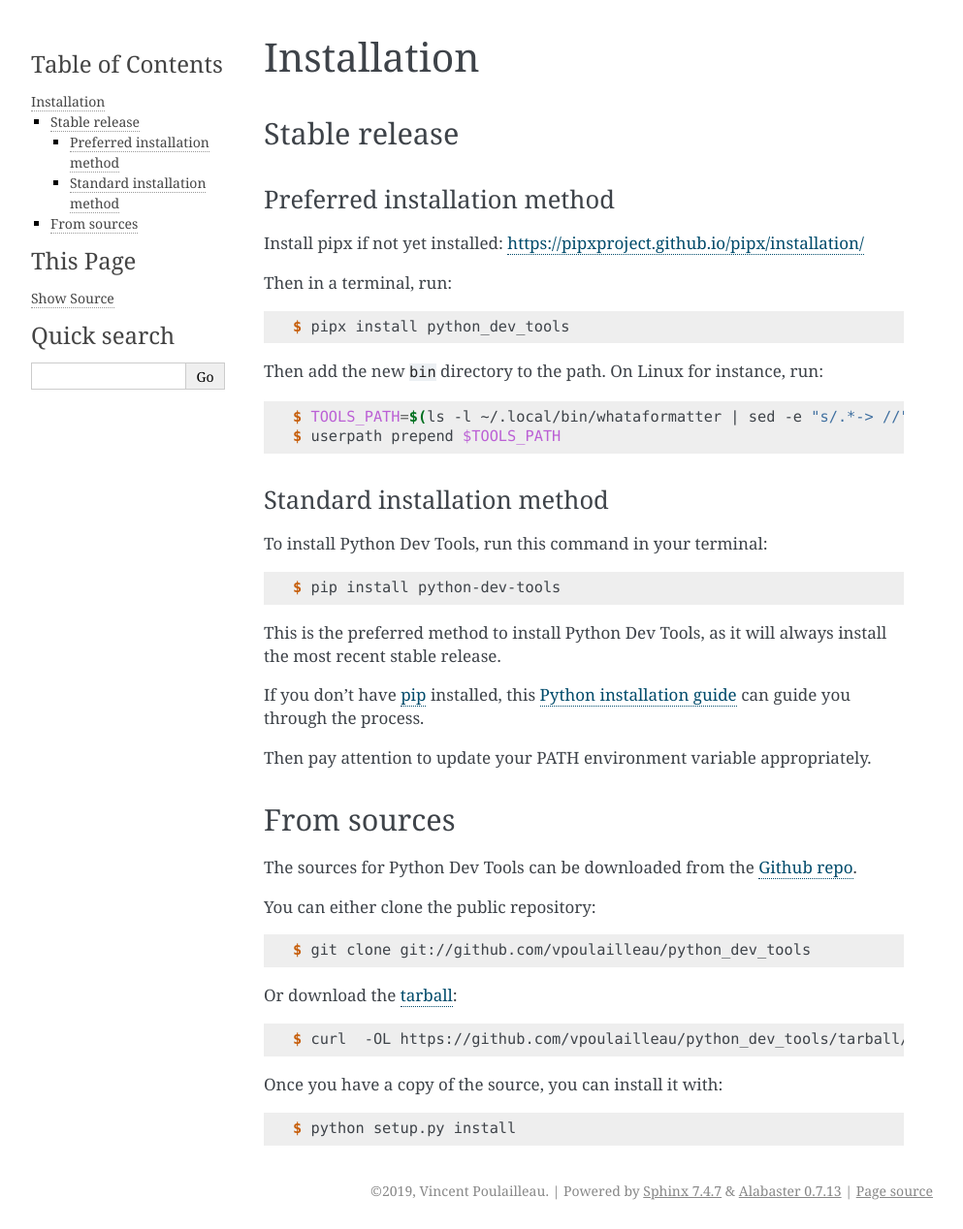
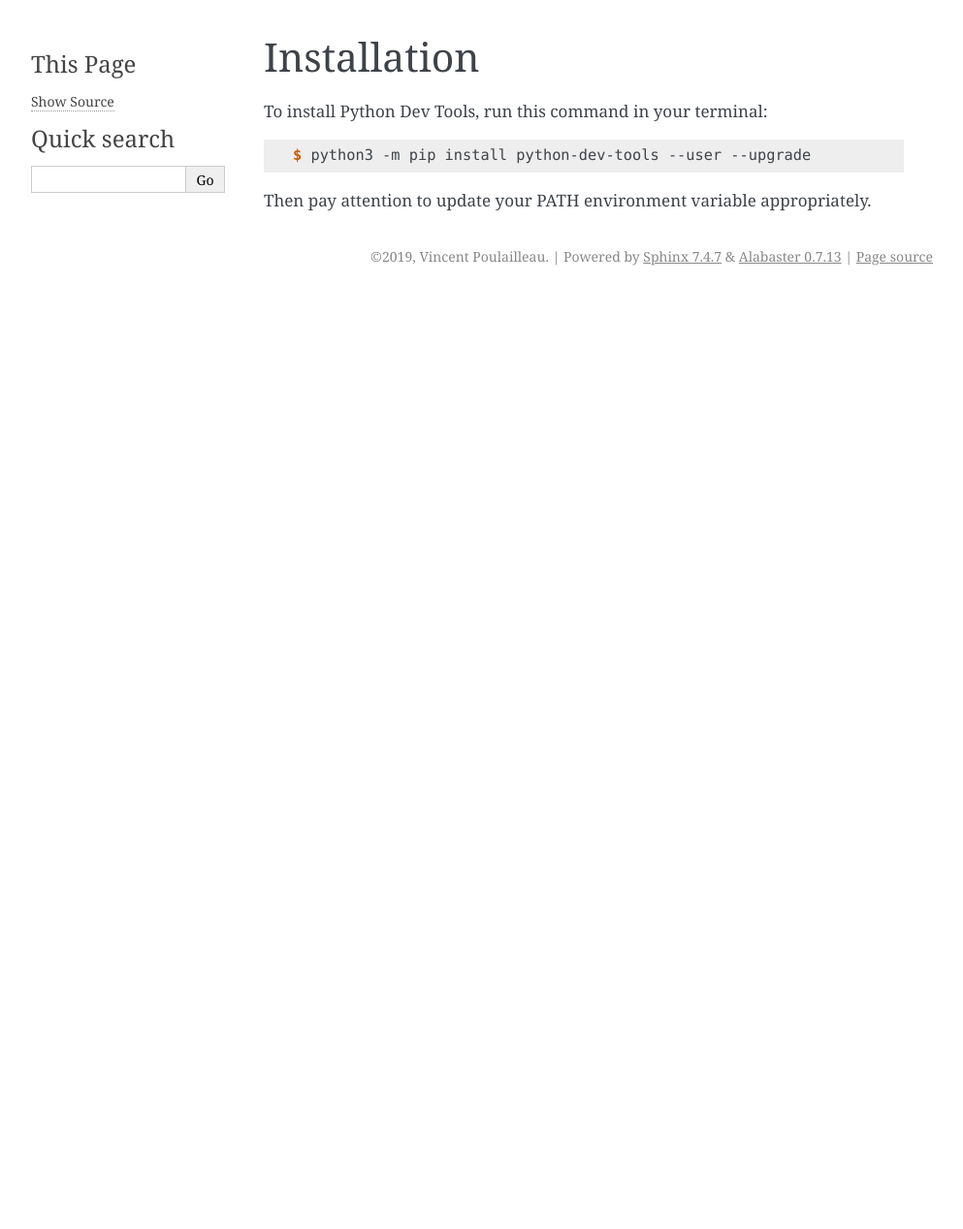
Before and after one commit to vpoulailleau/python-dev-tools, a Sphinx documentation site: the page built from docs/installation.rst, in a window 1280 px wide. Shown: the whole page at 97% size, without its empty margins (148-1141 px from the left). Built offline with Sphinx 7.4.7, drawn with Linux system fonts in a browser that asks for light colours; pages that are not in the unit, such as notebooks, are missing from menus; after the commit the page ends 900 px from its top, so only the background shows below that.

Commit message:
update installation procedure

```diff
--- a/docs/history.rst
+++ /dev/null
@@ -1 +0,0 @@
-.. include:: ../HISTORY.rst
--- a/docs/installation.rst
+++ b/docs/installation.rst
@@ -4,72 +4,10 @@
 Installation
 ============
 
-
-Stable release
---------------
-
-Preferred installation method
-^^^^^^^^^^^^^^^^^^^^^^^^^^^^^
-
-Install pipx if not yet installed: https://pipxproject.github.io/pipx/installation/
-
-Then in a terminal, run:
-
-.. code-block:: console
-
-    $ pipx install python_dev_tools
-
-Then add the new :code:`bin` directory to the path. On Linux for instance, run:
-
-.. code-block:: console
-
-    $ TOOLS_PATH=$(ls -l ~/.local/bin/whataformatter | sed -e "s/.*-> //" | sed -e "s#/bin.*#/bin#")
-    $ userpath prepend $TOOLS_PATH
-
-Standard installation method
-^^^^^^^^^^^^^^^^^^^^^^^^^^^^
-
 To install Python Dev Tools, run this command in your terminal:
 
 .. code-block:: console
 
-    $ pip install python-dev-tools
-
-This is the preferred method to install Python Dev Tools, as it will always
-install the most recent stable release.
-
-If you don't have `pip`_ installed, this `Python installation guide`_ can guide
-you through the process.
+    $ python3 -m pip install python-dev-tools --user --upgrade
 
 Then pay attention to update your PATH environment variable appropriately.
-
-.. _pip: https://pip.pypa.io
-.. _Python installation guide: http://docs.python-guide.org/en/latest/starting/installation/
-
-
-From sources
-------------
-
-The sources for Python Dev Tools can be downloaded from the `Github repo`_.
-
-You can either clone the public repository:
-
-.. code-block:: console
-
-    $ git clone git://github.com/vpoulailleau/python_dev_tools
-
-Or download the `tarball`_:
-
-.. code-block:: console
-
-    $ curl  -OL https://github.com/vpoulailleau/python_dev_tools/tarball/master
-
-Once you have a copy of the source, you can install it with:
-
-.. code-block:: console
-
-    $ python setup.py install
-
-
-.. _Github repo: https://github.com/vpoulailleau/python_dev_tools
-.. _tarball: https://github.com/vpoulailleau/python_dev_tools/tarball/master
```
Also changed, not shown: README.rst (+5 -18 lines).
